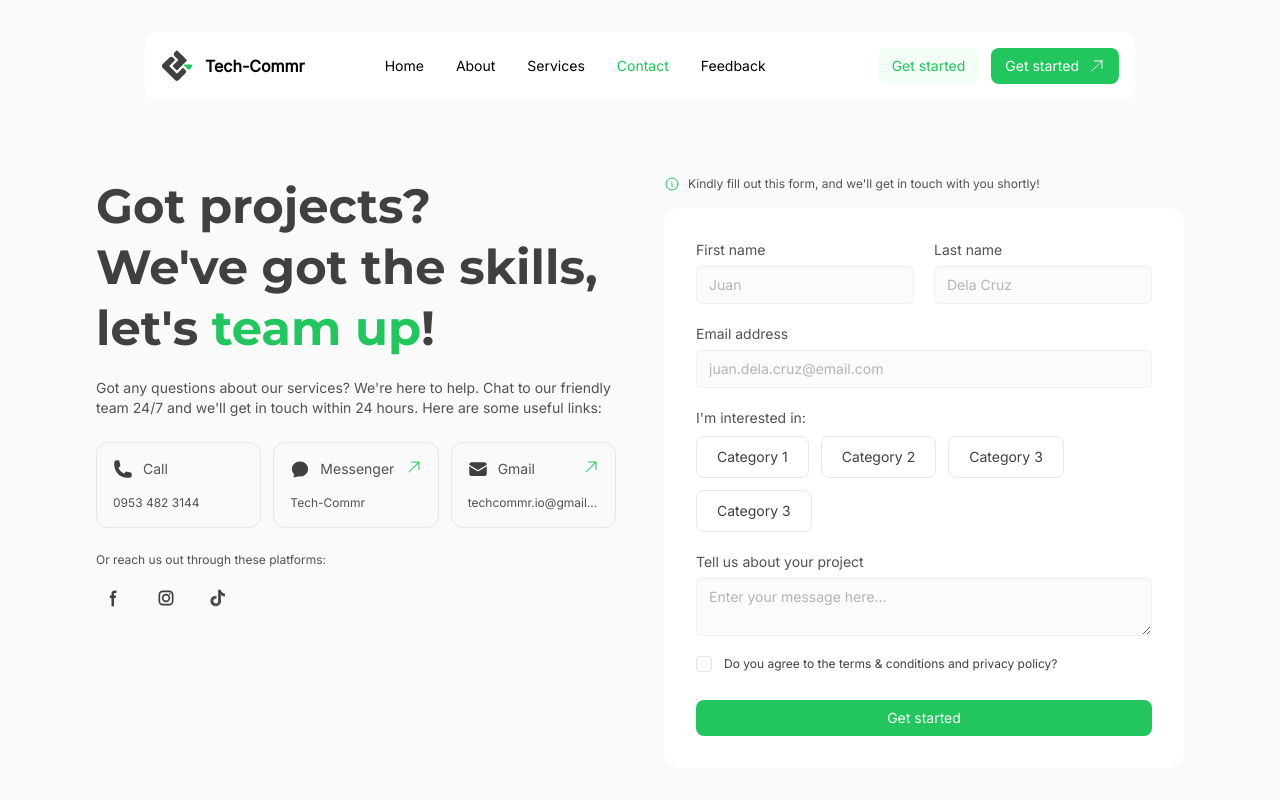
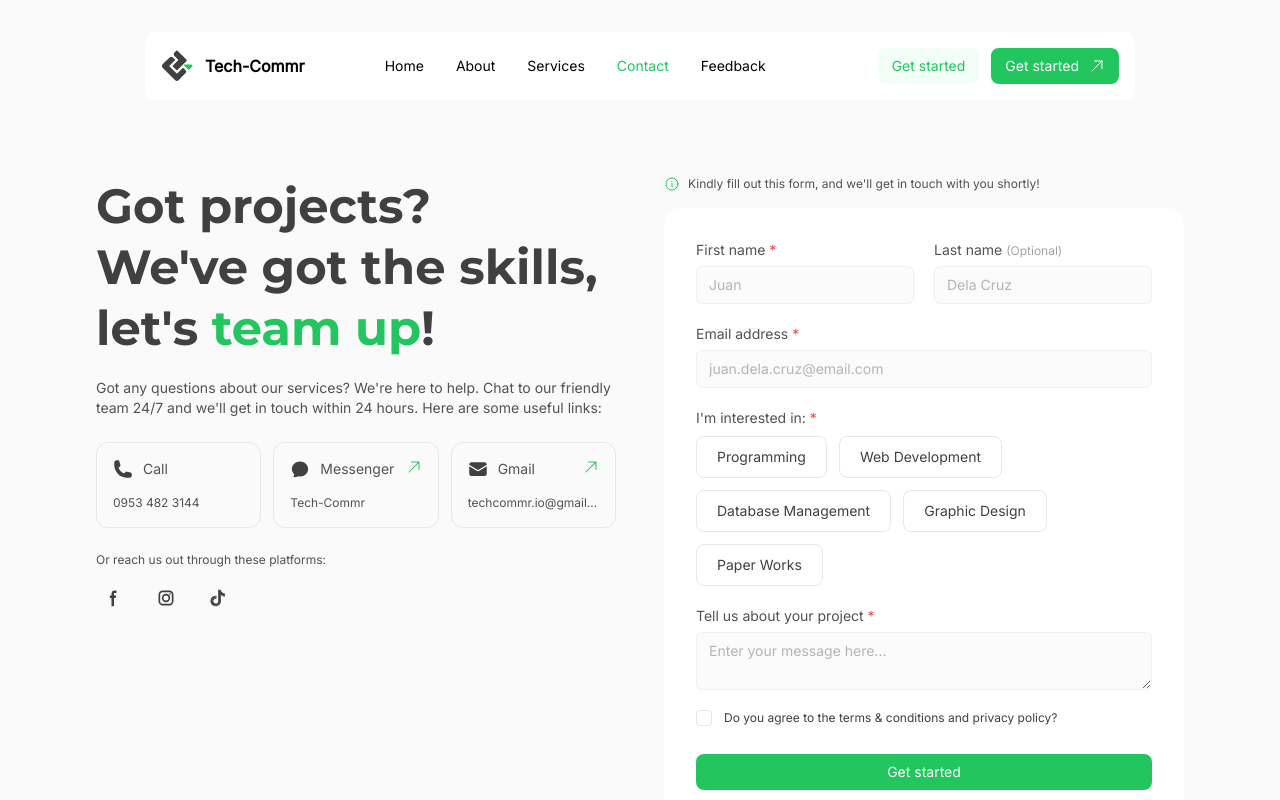
Before and after one commit to itgauy/Tech-Commr, a React (Vite) app in the folder frontend/: page /contact in a window 1280 px wide. Shown: the top 800 px of the page. Built offline with nearby package versions, Linux system fonts and the light colour scheme.

Commit message:
Modified validation styles for contact form

```diff
--- a/frontend/src/components/ContactForm.jsx
+++ b/frontend/src/components/ContactForm.jsx
@@ -15,11 +15,11 @@ const ContactForm = () => {
   const [termsError, setTermsError] = useState(false)
 
   const categories = [
-    'Category 1',
-    'Category 2',
-    'Category 3',
-    'Category 3',
-    // Add more categories as needed
+    'Programming',
+    'Web Development',
+    'Database Management',
+    'Graphic Design',
+    'Paper Works',
   ];
   const handleCategoryClick = (category) => {
     if (selectedCategories.includes(category)) {
@@ -78,21 +78,21 @@ const ContactForm = () => {
     <form className='grid md:grid-cols-2 grid-cols-1 bg-white rounded-2xl md:p-8 p-6 gap-5' onSubmit={handleSubmit}>
       {/* First Name */}
       <Input type={'text'} placeholder={'Juan'} value={fname} onChange={(e) => setFname(e.target.value)} error={errorFields.includes('fname')}>
-        <p>First name</p>
+        <p>First name <span className='text-red-500'>*</span></p>
       </Input>
       {/* Last Name */}
       <Input type={'text'} placeholder={'Dela Cruz'} value={lname} onChange={(e) => setLname(e.target.value)}>
-        <p>Last name</p>
+        <p>Last name <span className='text-neutral-400 text-xs'>(Optional)</span></p>
       </Input>
       {/* Email Address */}
       <div className='md:col-span-2 col-span-1'>
         <Input type={'email'} placeholder={'juan.dela.cruz@email.com'} value={email} onChange={(e) => setEmail(e.target.value)} error={errorFields.includes('email')}>
-          <p>Email address</p>
+          <p>Email address <span className='text-red-500'>*</span></p>
         </Input>
       </div>
       {/* Category Updated AAAAaAAAASASASAAAAA */}
       <div className='space-y-2 md:col-span-2 col-span-1'>
-        <p>I'm interested in:</p>
+        <p>I'm interested in: <span className='text-red-500'>*</span></p>
         <div className='flex flex-wrap md:gap-3 gap-2'>
           {categories.map((category, index) => (
             <div key={index} className='inline-flex'>
@@ -106,12 +106,13 @@ const ContactForm = () => {
             </div>
           ))}
         </div>
-        {categoriesError && <div style={{ color: 'red' }}>Please select at least one category</div>}
+        {categoriesError && <div className='text-red-500 text-xs'>Please select at least one category</div>}
       </div>
       {/* Message */}
       <div className='md:col-span-2 col-span-1'>
         <Textarea
           label="Tell us about your project"
+          required={true}
           placeholder="Enter your message here..."
           rows={2}
           name="message"
@@ -130,11 +131,11 @@ const ContactForm = () => {
           onChange={(e) => setTermsAgreed(e.target.checked)}
           error={termsError}
         />
-        {termsError && <div style={{ color: 'red' }}>Please agree to the terms and conditions</div>}
+        {termsError && <div className='text-red-500 text-xs pt-2'>Please agree to the terms and conditions</div>}
       </div>
       {/* TO BE CHANGED BY OUR HEADMASTER UI/UX DESIGNER */}
-      {error && <div style={{ color: 'red' }}>{error}</div>}
-      {success && <div style={{ color: 'green' }}>{success}</div>}
+      {error && <div className='text-red-500 md:text-sm text-xs'>{error}</div>}
+      {success && <div className='text-green-500 md:text-sm text-xs'>{success}</div>}
       {/* Submit */}
       <div className='md:col-span-2 col-span-1 pt-2'>
         <Button type={'submit'} text={'Get started'} styles='w-full flex items-center justify-center bg-green-500 hover:bg-green-600/90 text-white active:scale-95'
--- a/frontend/src/components/ui/Textarea.jsx
+++ b/frontend/src/components/ui/Textarea.jsx
@@ -5,7 +5,7 @@ const Textarea = ({ label, placeholder, required, value, rows = 4, name, onChang
 
   return (
     <div className='flex flex-col gap-1.5 items-start'>
-      {label && <label className="md:text-sm text-xs font-medium text-neutral-600">{label}</label>}
+      {label && <label className="md:text-sm text-xs font-medium text-neutral-600">{label} {required ? (<span className='text-red-500'>*</span>) : ('')}</label>}
       <textarea
         className={className}
         placeholder={placeholder}
```
